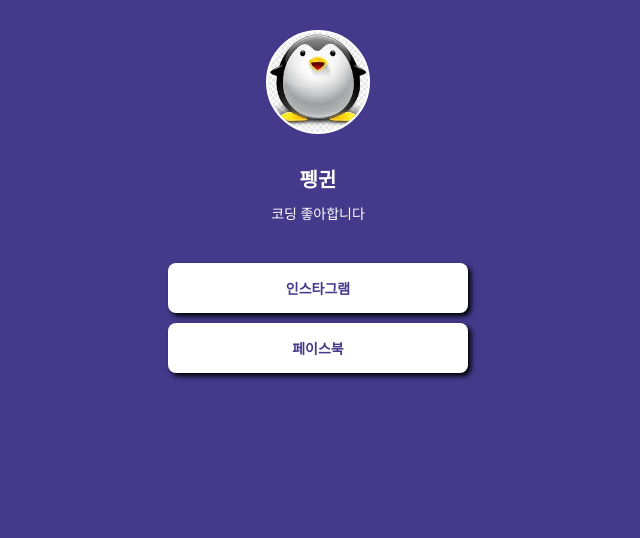
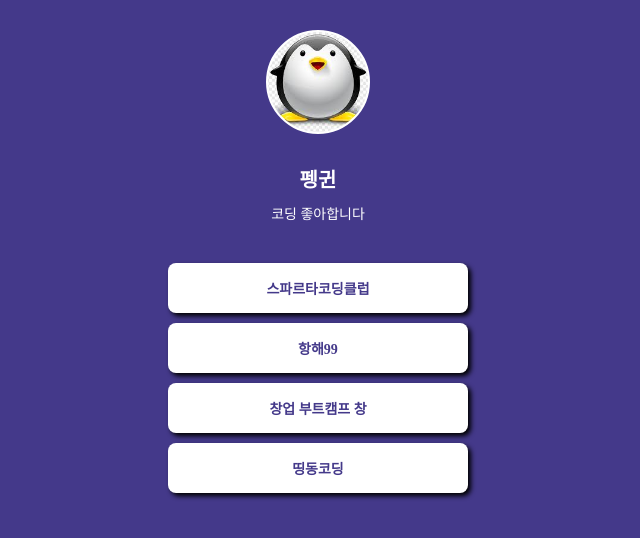
Before and after one commit to kingW405/mypage, a plain HTML site: page index.html in a window 1280 px wide. Shown: the whole page, without its empty margins (322-962 px from the left). Drawn offline with Linux system fonts and the light colour scheme; a web font is replaced by a local one.

Commit message:
Update index.html

```diff
--- a/index.html
+++ b/index.html
@@ -86,8 +86,10 @@
         <div class="profile"></div>
         <h1 class="main">펭귄</h1>
         <p class="sub">코딩 좋아합니다</p>
-        <a target="_blank" href="https://www.instagram.com/yiling405/">인스타그램</a>
-        <a target="_blank" href="https://www.facebook.com/ling.yi.549">페이스북</a>
+        <a target="_blank" href="https://spartacodingclub.kr/">스파르타코딩클럽</a>
+        <a target="_blank" href="https://hanghae99.spartacodingclub.kr/">항해99</a>
+        <a target="_blank" href="https://chang.spartacodingclub.kr/">창업 부트캠프 창</a>
+        <a target="_blank" href="https://ddingdong.spartacodingclub.kr/">띵동코딩</a>
 
     </div>
 
```
